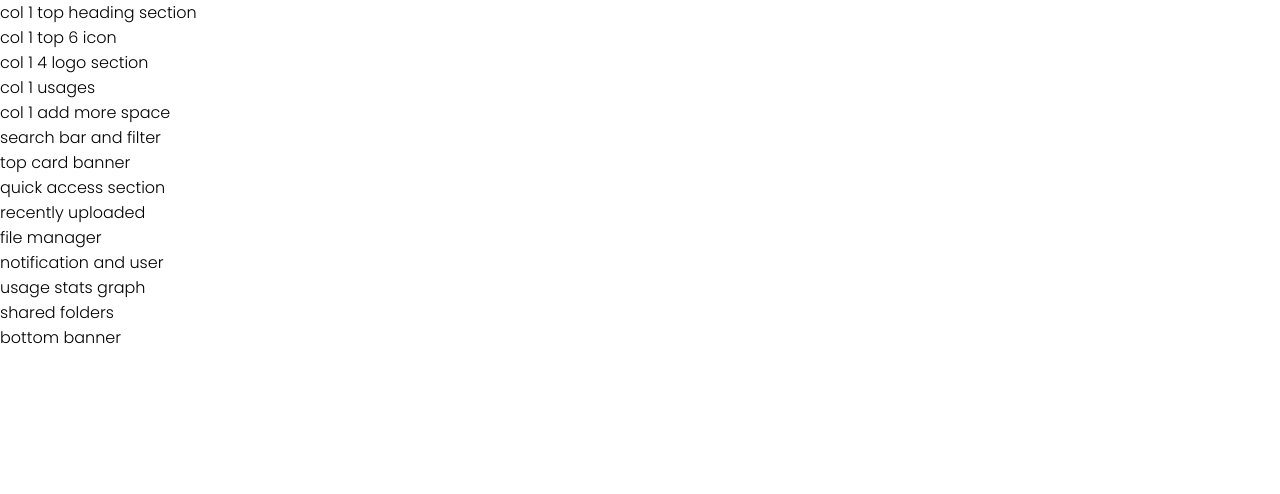
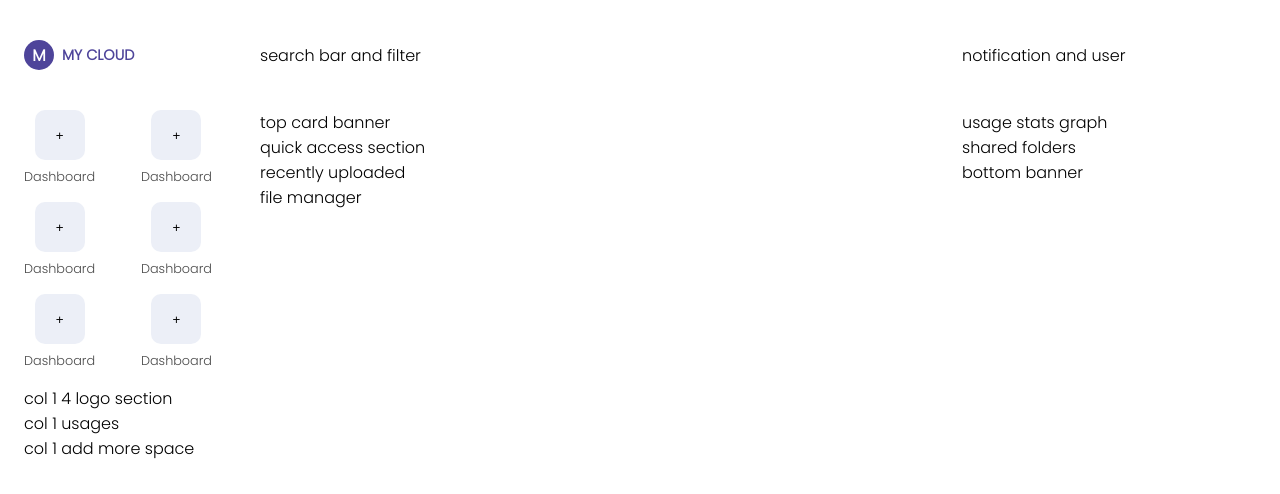
Before and after one commit to atik65/EF-task-2, a website built with Vite: page src/index.html in a window 1280 px wide. Built offline with nearby package versions, Linux system fonts and the light colour scheme.

Commit message:
feat: left sidebar is going on

```diff
--- a/src/index.html
+++ b/src/index.html
@@ -51,26 +51,73 @@
 
 
   <!-- root container -->
-  <div>
+  <div class="root-container">
 
     <!-- inner 3 section (column wise) -->
 
     <!-- col 1 -->
-    <div>
-      <div>
-        col 1 top heading section
+    <div class="left-col">
+      <div class="col-top">
+        <div class="logo-text">M</div>
+        <div class="info-text">
+          <h4>MY CLOUD</h4>
+        </div>
       </div>
-      <div>
-        col 1 top 6 icon
+
+      <div class="six-button">
+        <div class="buttonContainer">
+          <div class="single-button-container">
+
+            <button> + </button>
+
+
+            <p>Dashboard</p>
+          </div>
+          <div class="single-button-container">
+            <button> + </button>
+            <p>Dashboard</p>
+          </div>
+        </div>
+
+        <div class="buttonContainer">
+          <div class="single-button-container">
+
+            <button> + </button>
+
+
+            <p>Dashboard</p>
+          </div>
+          <div class="single-button-container">
+            <button> + </button>
+            <p>Dashboard</p>
+          </div>
+        </div>
+
+        <div class="buttonContainer">
+          <div class="single-button-container">
+
+            <button> + </button>
+
+
+            <p>Dashboard</p>
+          </div>
+          <div class="single-button-container">
+            <button> + </button>
+            <p>Dashboard</p>
+          </div>
+        </div>
       </div>
+
+
+
       <div>col 1 4 logo section</div>
       <div>col 1 usages</div>
       <div>col 1 add more space</div>
     </div>
 
     <!-- col 2 -->
-    <div>
-      <div>
+    <div class="middle-col">
+      <div class="col-top">
         search bar and filter
       </div>
       <div>
@@ -84,8 +131,8 @@
     </div>
 
     <!-- col 3 -->
-    <div>
-      <div>
+    <div class="right-col">
+      <div class="col-top">
         notification and user
       </div>
       <div>
--- a/src/styles/style.scss
+++ b/src/styles/style.scss
@@ -1,8 +1,11 @@
+// below large screen mobile side bar will be visible
+
 // Define breakpoints
 $breakpoint-small: 576px;
 $breakpoint-medium: 768px;
 $breakpoint-large: 992px;
 $breakpoint-xLarge: 1200px;
+$breakpoint-2xLarge: 1440px;
 
 * {
   margin: 0;
@@ -13,3 +16,166 @@ $breakpoint-xLarge: 1200px;
 body {
   font-family: "Poppins", sans-serif;
 }
+
+.root-container {
+  display: grid;
+  grid-template-columns: 1fr;
+  grid-gap: 1rem;
+  padding: 0 1.5rem;
+
+  @media screen and (min-width: $breakpoint-small) {
+    grid-template-columns: 7fr 3fr;
+  }
+
+  @media screen and (min-width: $breakpoint-large) {
+    grid-template-columns: 220px 7fr 3fr;
+  }
+  @media screen and (min-width: $breakpoint-2xLarge) {
+    grid-template-columns: 250px 7fr 3fr;
+  }
+
+  .left-col {
+    display: none;
+
+    @media screen and (min-width: $breakpoint-large) {
+      display: block;
+    }
+
+    .col-top {
+      height: 110px;
+      display: flex;
+      align-items: center;
+      justify-content: center;
+
+      @media screen and (min-width: $breakpoint-large) {
+        justify-content: flex-start;
+      }
+
+      .logo-text {
+        background-color: #4e449a;
+        border-radius: 50%;
+        display: grid;
+        place-items: center;
+        color: #fff;
+        font-weight: 600;
+        cursor: pointer;
+
+        @media screen and (min-width: $breakpoint-large) {
+          font-size: 1rem;
+          height: 30px;
+          width: 30px;
+        }
+
+        @media screen and (min-width: $breakpoint-2xLarge) {
+          font-size: 1.2rem;
+          height: 35px;
+          width: 35px;
+        }
+      }
+
+      .info-text {
+        padding-left: 2rem;
+        cursor: pointer;
+
+        @media screen and (min-width: $breakpoint-large) {
+          padding-left: 0.5rem;
+        }
+
+        @media screen and (min-width: $breakpoint-2xLarge) {
+          padding-left: 1.5rem;
+        }
+
+        h4 {
+          color: #4e449a;
+
+          font-weight: 800;
+
+          @media screen and (min-width: $breakpoint-large) {
+            font-size: 0.9rem;
+          }
+
+          @media screen and (min-width: $breakpoint-2xLarge) {
+            font-size: 1.2rem;
+          }
+        }
+      }
+    }
+
+    .six-button {
+      @media screen and (min-width: $breakpoint-large) {
+        padding-right: 2rem;
+      }
+      @media screen and (min-width: $breakpoint-xLarge) {
+        padding-right: 2rem;
+      }
+
+      .buttonContainer {
+        display: flex;
+        justify-content: space-between;
+        margin-bottom: 1rem;
+      }
+
+      .single-button-container {
+        display: flex;
+        flex-direction: column;
+        align-items: center;
+
+        cursor: pointer;
+
+        button {
+          background-color: #eceff7;
+          border: none;
+          width: 50px;
+          height: 50px;
+          border-radius: 10px;
+          margin-bottom: 0.5rem;
+          cursor: pointer;
+        }
+        p {
+          color: rgb(74, 74, 74);
+          font-size: 0.8rem;
+          font-weight: 500;
+        }
+      }
+    }
+  }
+
+  .middle-col {
+    // display: none;
+
+    @media screen and (min-width: $breakpoint-large) {
+      // display: block;
+    }
+
+    .col-top {
+      height: 110px;
+      display: flex;
+      align-items: center;
+      justify-content: center;
+
+      @media screen and (min-width: $breakpoint-large) {
+        justify-content: flex-start;
+      }
+    }
+  }
+
+  .right-col {
+    // display: none;
+
+    @media screen and (min-width: $breakpoint-large) {
+      // display: block;
+    }
+
+    .col-top {
+      height: 110px;
+
+      display: none;
+
+      @media screen and (min-width: $breakpoint-small) {
+        align-items: center;
+        justify-content: flex-start;
+        display: flex;
+      }
+    }
+  }
+}
```
Also changed, not shown: src/assets/images/icons/allFiles.png (added), src/assets/images/icons/design-file.png (added), src/assets/images/icons/documents-file.png (added), src/assets/images/icons/documents.png (added), src/assets/images/icons/favourite.png (added), src/assets/images/icons/folder-shareable.png (added), src/assets/images/icons/folder.png (added), src/assets/images/icons/gallery-icon.png (added), src/assets/images/icons/images-file.png (added), src/assets/images/icons/music-file.png (added), src/assets/images/icons/pdf-icon.png (added), src/assets/images/icons/pictures.png (added), src/assets/images/icons/player-icon.png (added), src/assets/images/icons/recent.png (added), 4 more files.
